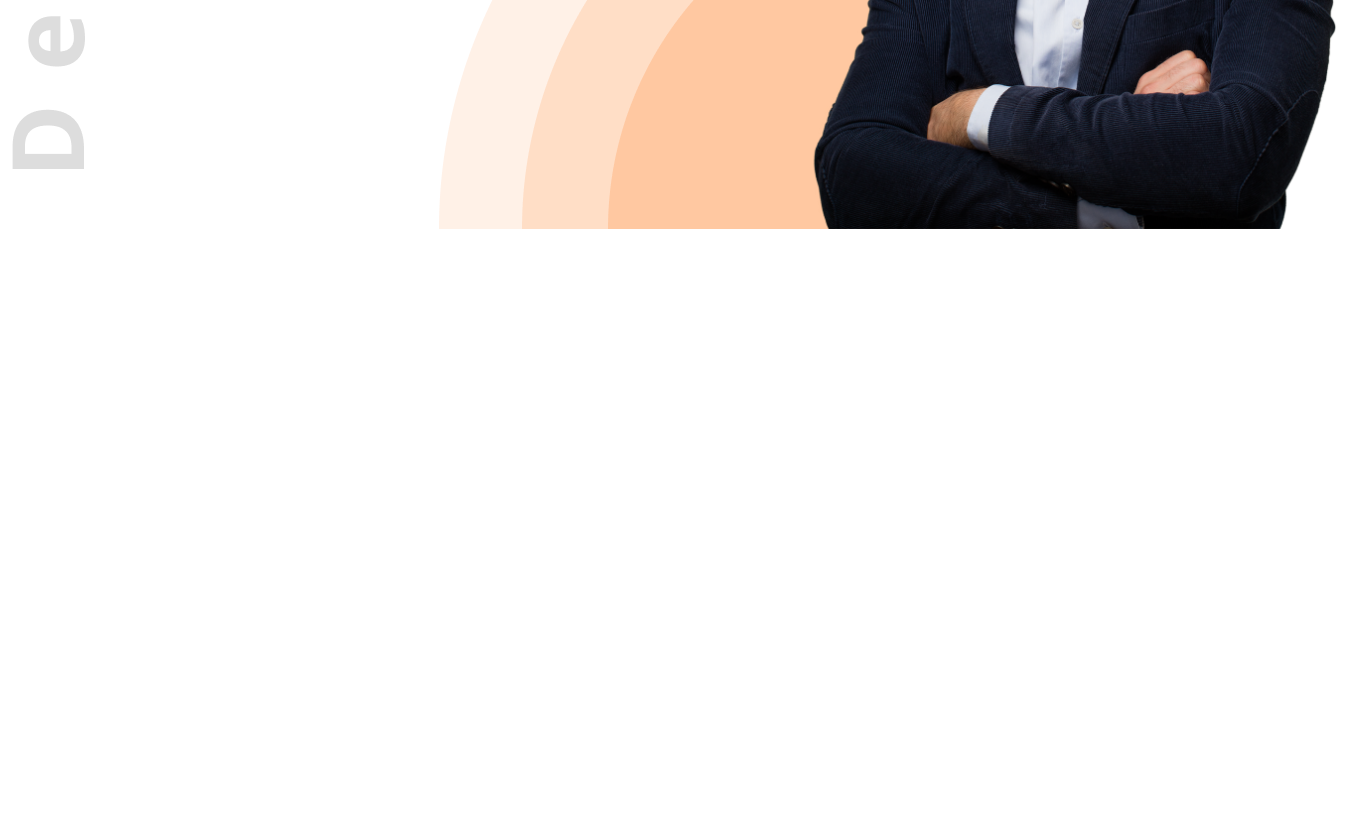
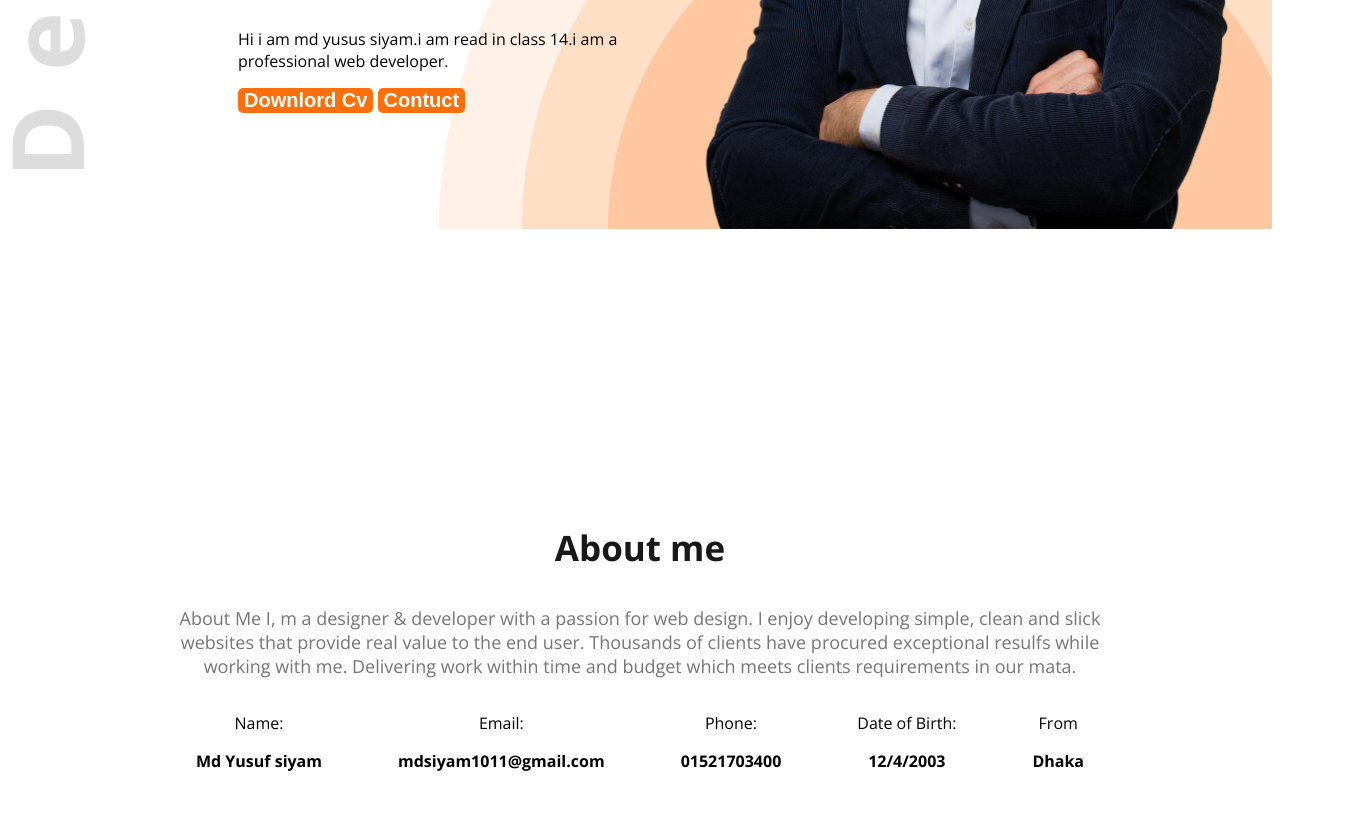
Before and after one commit to Yusuf-Siyam/web-developer-portfolio, a plain HTML site: page index.html in a window 1280 px wide. Shown: the part 602-1431 px from the top of the page, 1345 px wide, since content can reach past the window. Before the commit the page ends 839 px from the top, so only its background shows below. Drawn offline with nearby package versions, Linux system fonts and the light colour scheme.

Commit message:
Homepage

```diff
--- a/Styles/portfolio.css
+++ b/Styles/portfolio.css
@@ -35,6 +35,9 @@ nav ul {
 .dark-2{
     color:#474747 ;
 }
+.bg-color{
+    color: #FFF8F3;
+}
 
 .btn-primary{
     background-color:#fc6f0b;
@@ -43,6 +46,16 @@ nav ul {
     color:white;
     border:none;
     border-radius:5px;
+}
+/* section tittle main()*/
+.section-title{
+    font-size: 35px;
+    font-weight: bold;
+    color: #181818;
+}
+.section-description{
+    font-size: 18px;
+    color: #757575;
 }
 /* Header */
 .header{
@@ -88,5 +101,21 @@ nav li a{
 .banner-profile-picture{
     width: 580px;
 
+}
+/* Main style */
+main{
+    max-width: 1140px;
+    margin: 0 auto;
+    padding: 130px 150px;
+    text-align: center;
+    margin-top: 130px;
+}
+.about-items{
+    display: flex;
+    justify-content:space-around ;
+}
+.item-discription{
+    font-weight: bold;
+
 
 }
--- a/index.html
+++ b/index.html
@@ -17,7 +17,7 @@
 
 
 <body class="open-sans-normal">
-    <header class="header">
+    <header class="header ">
         <nav>
             <h3 class="nav-title">Siy<samp class="text-primary">a</samp>m</h3>
             <ul>
@@ -29,14 +29,15 @@
 
         <div class="banner">
         <div class="banne-content">
-        <h4 class="banner-greetings">Hi, i am </h4>
-        <h1 class="banner-title">Mary hardly</h1>
+        <h4 class="banner-greetings dark-2">Hi, i am </h4>
+        <h1 class="banner-title">Yusuf Siyam</h1>
             <p class="banner-descripton">
-                rerkrgfnfnvfdfddnbfnbfnbfnnnnnnnnnnnnnnnnnnnnnnnnnnnnnnnnkf
-                fdnvfklnbfjdnnbjfnbgfnbggfnbbnfdnbkfjgrrgfdnb
+                Hi i am md yusus siyam.i am read in class 14.i am a professional web developer.
+
+
 
             </p>
-            <button class="btn-primary">Downlord cv</button>
+            <button class="btn-primary">Downlord Cv</button>
             <button class="btn-primary">Contuct </button>
 
 
@@ -47,6 +48,50 @@
     </header>
 
     <main>
+        <section class="about ">
+
+
+            <h3 class="section-title">About me</h3>
+            <p class="section-description">About Me
+                I, m a designer & developer with a passion for web design. I enjoy developing simple, clean and slick websites that provide real value to the end user. Thousands of clients have procured exceptional resulfs while working with me. Delivering work within time and budget which meets clients requirements in our mata.
+                </p>
+                <div class="about-items">
+
+                    <div class="about item">
+                        <p class="item-title">Name:</p>
+                        <p class="item-discription">Md Yusuf siyam</p>
+
+                    </div>
+                    <div class="about item">
+                        <p class="item-title">Email:</p>
+                        <p class="item-discription">mdsiyam1011@gmail.com</p>
+
+                    </div>
+                    <div class="about item">
+                        <p class="item-title">Phone:</p>
+                        <p class="item-discription">01521703400</p>
+
+                    </div>
+                    <div class="about item">
+                        <p class="item-title">Date of Birth:</p>
+                        <p class="item-discription">12/4/2003</p>
+
+                    </div>
+                    <div class="about item">
+                        <p class="item-title">From</p>
+                        <p class="item-discription">Dhaka</p>
+
+                    </div>
+
+
+
+
+
+                </div>
+
+
+
+        </section>
 
     </main>
 
```
